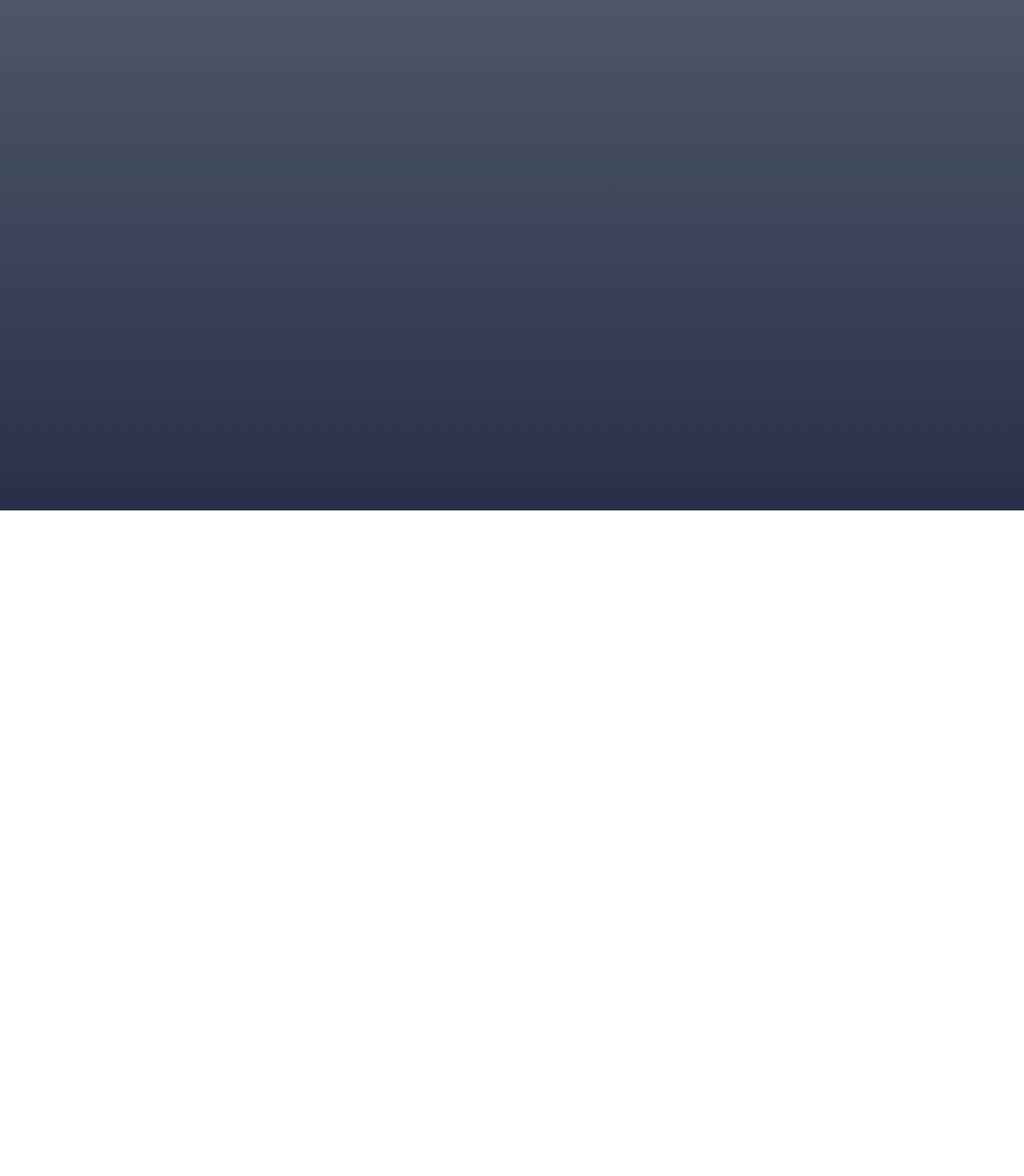
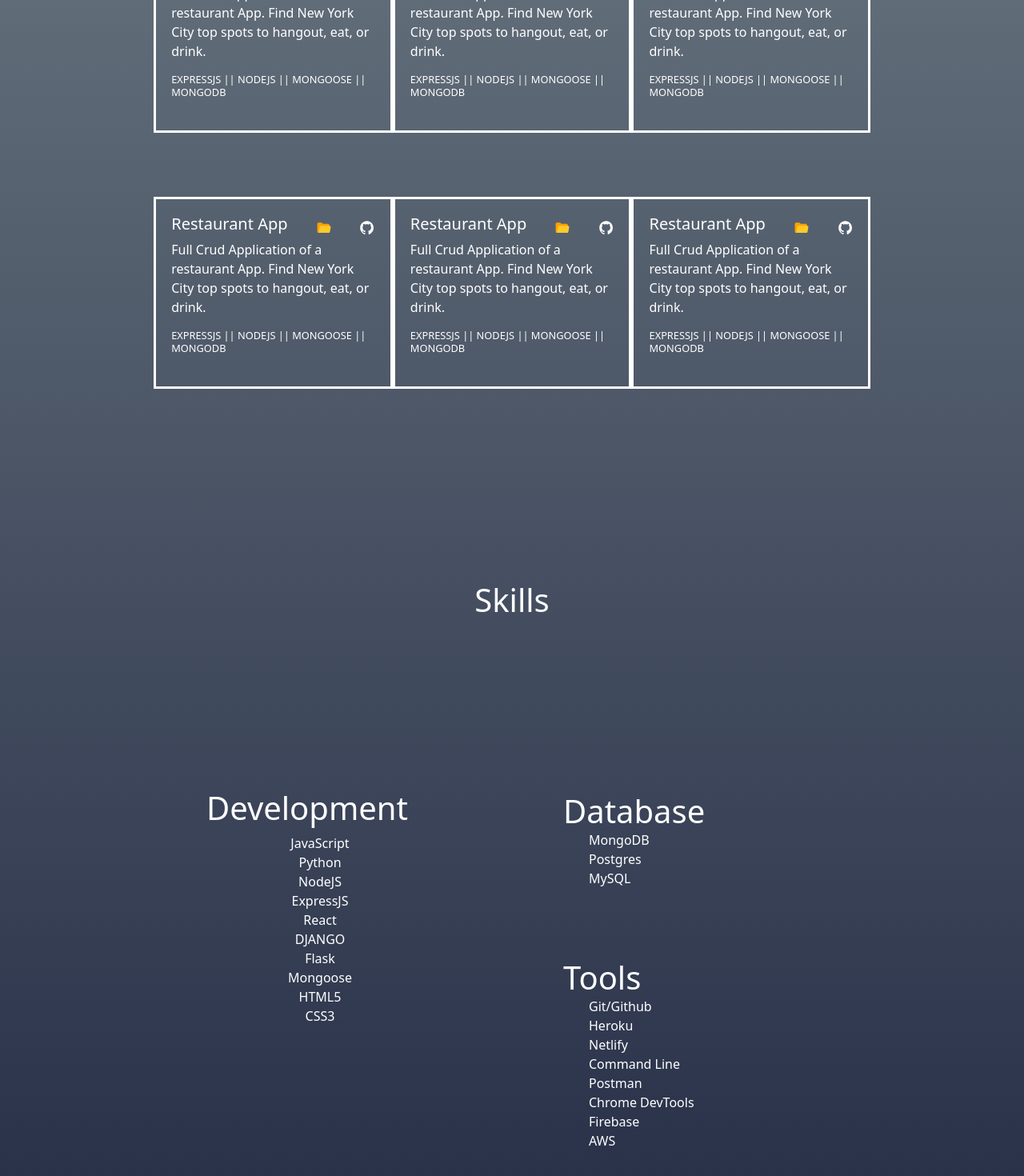
Before and after one commit to KdoubleUs/React-landing-page, a React (Create React App) app: page / in a window 1280 px wide. Shown: the part 1018-2488 px from the top of the page at 80% size. Before the commit the page ends 1656 px from the top, so only its background shows below. Built offline with nearby package versions, Linux system fonts and the light colour scheme.

Commit message:
added more pages

```diff
--- a/src/App.css
+++ b/src/App.css
@@ -62,3 +62,122 @@
 .hero {
   margin: 0 0 0 4em;
 }
+.prj-title {
+  color: white;
+  text-align: center;
+}
+
+.navigation::before {
+  opacity: 0 !important;
+  top: -100 !important;
+}
+.navigation::after {
+  opacity: 1 !important;
+  top: 0 !important;
+}
+
+/* CARD COMPONENT STYLE*/
+.card-container {
+  color: white;
+}
+.card-head {
+  display: flex;
+  align-items: center;
+  justify-content: space-between;
+}
+.card-title {
+  font-size: 20px;
+}
+.fclogo {
+  font-size: 1.2em;
+}
+
+.card-container {
+  border-style: solid;
+  height: 15em;
+  padding: 1.2em;
+}
+
+.card-tool {
+  font-size: 0.8em;
+}
+
+/* Experience */
+/* .experience-title {
+  height: 1em;
+  grid-column: 1;
+  grid-row: 1;
+} */
+/* .big-Container {
+  text-align: center;
+} */
+.experience ul {
+  list-style: none;
+}
+.test {
+  grid-column: 1 / span 4;
+  grid-row: 1;
+  text-align: center;
+  color: white;
+}
+.development {
+  color: white;
+  list-style: none;
+  grid-column: 1 / span 2;
+  grid-row: 1 / span 2;
+  text-align: center;
+  display: flex;
+  flex-direction: column;
+  justify-content: center;
+  margin: 2em 0 0 8em;
+}
+.ul-dev {
+  text-align: center;
+}
+.database {
+  color: white;
+  position: relative;
+  grid-column: 3 / span 2;
+  grid-row: 1;
+  display: flex;
+  flex-direction: column;
+  bottom: 0;
+  padding: 0;
+  align-self: end;
+  justify-content: center;
+  margin-left: 4em;
+}
+.database-title {
+  display: flex;
+  flex-direction: column;
+}
+.db-title {
+}
+.database h1 {
+  margin: 0;
+  padding: 0;
+  position: relative;
+  bottom: 0;
+}
+
+.tools-section {
+  color: white;
+  grid-column: 3 / span 2;
+  grid-row: 2;
+  display: flex;
+  flex-direction: column;
+  justify-content: center;
+  margin-left: 4em;
+}
+.tools-title {
+  padding: 0;
+  margin: 0;
+}
+.tools {
+  display: flex;
+  flex-direction: column;
+}
+/* .tools {
+  display: flex;
+  flex-direction: row;
+} */
--- a/src/App.js
+++ b/src/App.js
@@ -1,18 +1,19 @@
-import logo from "./logo.svg";
 import "./App.css";
+import { Routes, Route } from "react-router-dom";
 import Navigation from "./components/nav";
 import Landing from "./components/Landing";
 import Project from "./components/Project";
 import Social from "./components/social";
+import Experience from "./Pages/Experience";
+
 function App() {
   return (
     <div className="app">
       <Navigation />
-      <Landing>
-        <Social />
-      </Landing>
+      <Landing />
       <Social />
       <Project />
+      <Experience />
     </div>
   );
 }
--- /dev/null
+++ b/src/Pages/Experience.jsx
@@ -0,0 +1,69 @@
+import React from "react";
+import styled from "styled-components";
+// import Container from "../components/Project";
+const Container = styled.section`
+display: grid;
+margin:0;
+padding:0;
+grid-template-columns: 1fr 1fr 1fr 1fr;
+grid-template-rows: 1fr 1fr;
+height: 100vh;
+width: 100%;
+margin-top: 2em;
+padding: 3rem calc((100vw-1300px) / 2) @media screen and (max-width: 768px) {
+    grid-template-columns: 1fr;
+
+`;
+const Section = styled.section`
+  height: 80vh;
+  width: 80%;
+`;
+function Experience() {
+  return (
+    <div className="experience" id="experience">
+      <Container className="big-Container">
+        <h1 className="test">Skills</h1>
+        <div className="development">
+          <h1>Development</h1>
+          <ul className="ul-dev">
+            <li>JavaScript</li>
+            <li>Python</li>
+            <li>NodeJS</li>
+            <li>ExpressJS</li>
+            <li>React</li>
+            <li>DJANGO</li>
+            <li>Flask</li>
+            <li>Mongoose</li>
+            <li>HTML5</li>
+            <li>CSS3</li>
+          </ul>
+        </div>
+        <div className="tools-section">
+          <h1 className="tools-title"> Tools</h1>
+          <ul className="tools">
+            <li>Git/Github</li>
+            <li>Heroku</li>
+            <li>Netlify</li>
+
+            <li>Command Line</li>
+            <li>Postman</li>
+            <li>Chrome DevTools</li>
+
+            <li>Firebase</li>
+            <li>AWS</li>
+          </ul>
+        </div>
+        <div className="database">
+          <h1 className="db-title"> Database</h1>
+          <ul className="database-title">
+            <li>MongoDB</li>
+            <li>Postgres</li>
+            <li>MySQL</li>
+          </ul>
+        </div>
+      </Container>
+    </div>
+  );
+}
+
+export default Experience;
--- a/src/components/Card.jsx
+++ b/src/components/Card.jsx
@@ -0,0 +1,28 @@
+import React from "react";
+import { IoMdFolder } from "react-icons/io";
+import { FcOpenedFolder } from "react-icons/fc";
+import { IoLogoGithub } from "react-icons/io";
+import { motion } from "framer-motion";
+import styledComponents from "styled-components";
+
+function Card(props) {
+  return (
+    <motion.div
+      className="card-container"
+      whileHover={{ y: -30 }}
+      initial={{ opacity: 0 }}
+      animate={{ opacity: 1 }}
+      transition={{ duration: 0.3 }}
+    >
+      <div class="card-head">
+        <h3 className="card-title">{props.title}</h3>
+        <FcOpenedFolder className="fclogo" />
+        <IoLogoGithub className="fclogo" />
+      </div>
+      <p>{props.text}</p>
+      <h4 className="card-tool">{props.tools}</h4>
+    </motion.div>
+  );
+}
+
+export default Card;
--- a/src/components/Landing.jsx
+++ b/src/components/Landing.jsx
@@ -1,5 +1,5 @@
 import React from "react";
-import { motin } from "framer-motion";
+import { motion } from "framer-motion";
 import styled from "styled-components";
 import img from "/Users/kdoubleu/sei/projects/react-personal-profile/src/images/computer-programmer-icon-7.jpeg";
 export const Section = styled.section`
@@ -33,18 +33,45 @@ const ColumnRight = styled.div`
   justify-content: center;
   align-item: flex-start;
 `;
+
+const fadeFromBelow = {
+  hidden: { opacity: 0, y: 1000 },
+  visible: { opacity: 1, y: 0 },
+};
 export default function Landing() {
   return (
     <Section>
       <Container>
         <ColumnLeft>
-          <p className="top-head">Hi, my name is </p>
-          <h1 className="name-title">Kevin Wu.</h1>
-          <p className="bottom-head">
+          <motion.p
+            className="top-head"
+            variants={fadeFromBelow}
+            initial="hidden"
+            animate="visible"
+            transition={{ duration: 1 }}
+          >
+            Hi, my name is{" "}
+          </motion.p>
+          <motion.h1
+            className="name-title"
+            variants={fadeFromBelow}
+            initial="hidden"
+            animate="visible"
+            transition={{ duration: 1.2 }}
+          >
+            Kevin Wu.
+          </motion.h1>
+          <motion.p
+            className="bottom-head"
+            variants={fadeFromBelow}
+            initial="hidden"
+            animate="visible"
+            transition={{ duration: 1.4 }}
+          >
             I am a full-stack engineer looking to progress my career in
             becomming a better coder. I'm looking for a new adventure in my
             coding journey. I can't wait for what the future lies ahead for me.
-          </p>
+          </motion.p>
         </ColumnLeft>
         <ColumnRight>
           <img src={img} height="400" width="400" className="hero" />
--- a/src/components/Project.jsx
+++ b/src/components/Project.jsx
@@ -2,13 +2,14 @@ import React from "react";
 import styled from "styled-components";
 import { motion } from "framer-motion";
 import { Section } from "./Landing";
-
+import Card from "./Card";
 const Container = styled.section`
 display: grid;
 grid-template-columns: 1fr 1fr 1fr;
 grid-template-rows: 1fr 1fr;
-height: 100vh;
-width: 80%;
+height: 80vh;
+width: 70%;
+margin-top: 2em;
 padding: 3rem calc((100vw-1300px) / 2) @media screen and (max-width: 768px) {
     grid-template-columns: 1fr;
 
@@ -16,11 +17,49 @@ padding: 3rem calc((100vw-1300px) / 2) @media screen and (max-width: 768px) {
 
 function Project() {
   return (
-    <Section>
-      <Container>
-        <h1> My Projects</h1>
-      </Container>
-    </Section>
+    <div id="project">
+      <h1 className="prj-title"> Projects Collection</h1>
+      <Section>
+        <Container>
+          <Card
+            title="Restaurant App"
+            text="Full Crud Application of a restaurant App. Find New York City top spots
+          to hangout, eat, or drink."
+            tools="EXPRESSJS || NODEJS || MONGOOSE || MONGODB "
+          ></Card>
+          <Card
+            title="Restaurant App"
+            text="Full Crud Application of a restaurant App. Find New York City top spots
+          to hangout, eat, or drink."
+            tools="EXPRESSJS || NODEJS || MONGOOSE || MONGODB "
+          ></Card>
+          <Card
+            title="Restaurant App"
+            text="Full Crud Application of a restaurant App. Find New York City top spots
+          to hangout, eat, or drink."
+            tools="EXPRESSJS || NODEJS || MONGOOSE || MONGODB "
+          ></Card>
+          <Card
+            title="Restaurant App"
+            text="Full Crud Application of a restaurant App. Find New York City top spots
+          to hangout, eat, or drink."
+            tools="EXPRESSJS || NODEJS || MONGOOSE || MONGODB "
+          ></Card>
+          <Card
+            title="Restaurant App"
+            text="Full Crud Application of a restaurant App. Find New York City top spots
+          to hangout, eat, or drink."
+            tools="EXPRESSJS || NODEJS || MONGOOSE || MONGODB "
+          ></Card>{" "}
+          <Card
+            title="Restaurant App"
+            text="Full Crud Application of a restaurant App. Find New York City top spots
+        to hangout, eat, or drink."
+            tools="EXPRESSJS || NODEJS || MONGOOSE || MONGODB "
+          ></Card>
+        </Container>
+      </Section>
+    </div>
   );
 }
 
--- a/src/components/nav.jsx
+++ b/src/components/nav.jsx
@@ -2,7 +2,12 @@ import React from "react";
 import Container from "react-bootstrap/Container";
 import { Nav, NavDropdown, Navbar } from "react-bootstrap";
 import "bootstrap/dist/css/bootstrap.min.css";
+import { motion } from "framer-motion";
 
+const dropFromAbove = {
+  hidden: { opacity: 0, y: 50 },
+  visible: { opacity: 1, y: 0 },
+};
 function Navigation() {
   return (
     <Navbar bg="dark" expand="lg" className="navigation">
@@ -13,16 +18,16 @@ function Navigation() {
         <Navbar.Toggle aria-controls="basic-navbar-nav" />
         <Navbar.Collapse id="basic-navbar-nav">
           <Nav className="me-auto">
-            <Nav.Link href="/" className="navA">
+            <Nav.Link href="#project" className="navA">
               Project
             </Nav.Link>
-            <Nav.Link href="/about" className="navA">
+            <Nav.Link href="#experience" className="navA">
+              Experience
+            </Nav.Link>
+            <Nav.Link href="/contact" className="navA">
               About
             </Nav.Link>
-            <Nav.Link href="/submit" className="navA">
-              Experience
-            </Nav.Link>
-            <Nav.Link href="/login" className="navA">
+            <Nav.Link href="/resume" className="navA">
               Contact
             </Nav.Link>
             <Nav.Link href="/login" className="navA">
--- a/src/index.js
+++ b/src/index.js
@@ -1,13 +1,16 @@
-import React from 'react';
-import ReactDOM from 'react-dom/client';
-import './index.css';
-import App from './App';
-import reportWebVitals from './reportWebVitals';
+import React from "react";
+import ReactDOM from "react-dom/client";
+import "./index.css";
+import App from "./App";
+import reportWebVitals from "./reportWebVitals";
+import { BrowserRouter } from "react-router-dom";
 
-const root = ReactDOM.createRoot(document.getElementById('root'));
+const root = ReactDOM.createRoot(document.getElementById("root"));
 root.render(
   <React.StrictMode>
-    <App />
+    <BrowserRouter>
+      <App />
+    </BrowserRouter>
   </React.StrictMode>
 );
 
```
Also changed, not shown: src/components/CardInfo.jsx (added, +14 -0 lines), src/components/social.jsx (+25 -6 lines).
